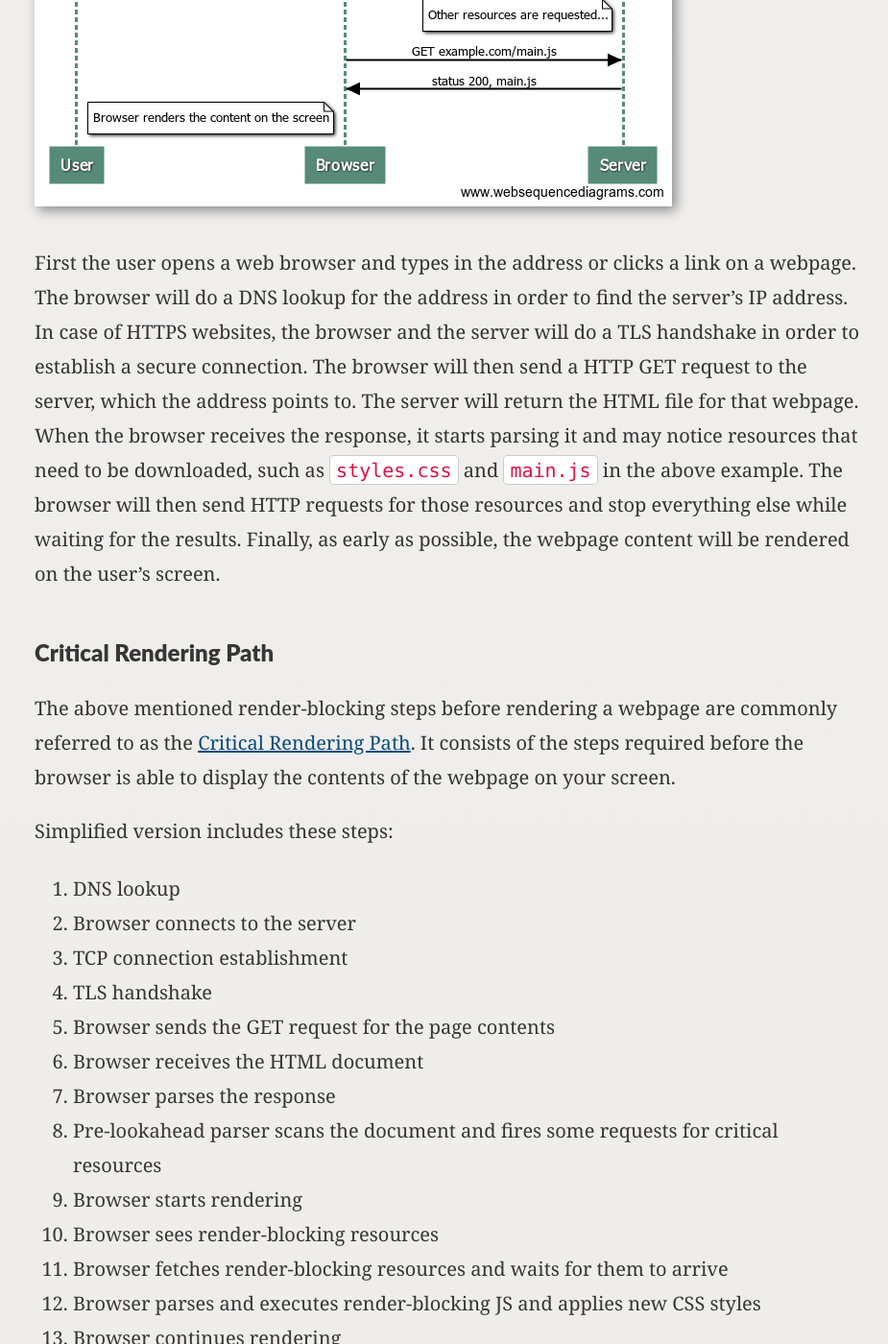
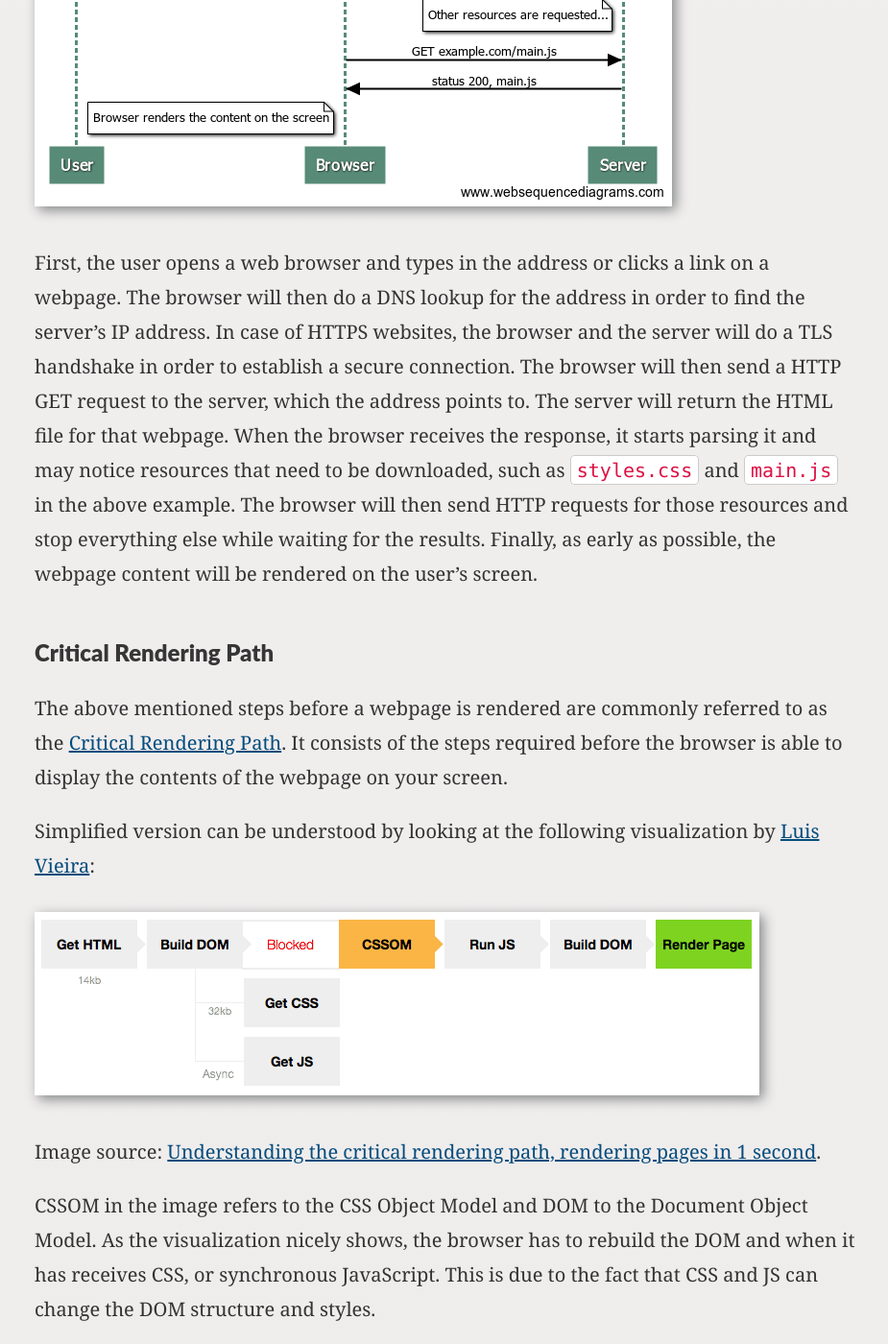
Before and after one commit to olpeh/olpeh.github.io, a Jekyll site: the page built from _posts/2019-02-19-how-i-made-my-blog-blazing-fast.md, in a window 1280 px wide and 1400 px high, scrolled down 2391 px. Shown: the whole window at 96% size, without its empty margins (174-1099 px from the left). Built offline with Jekyll 4.4.1, drawn with Linux system fonts in a browser that asks for light colours; comment, search, counter and statistics services are not loaded; some of the changed text lies outside the part shown.

Commit message:
Fix typos and visualize CRP in order to simplify that chapter

```diff
--- a/_posts/2019-02-19-how-i-made-my-blog-blazing-fast.md
+++ b/_posts/2019-02-19-how-i-made-my-blog-blazing-fast.md
@@ -1,8 +1,8 @@
 ---
-title: 'How I made my blog blazing fast'
+title: 'How I Made My Blog Blazing Fast'
 date: 2019-02-19 00:00:00 Z
 layout: post
-excerpt: 'Have you noticed how fast my website loads? In this blog post I will explain what usually slows down web pages and how I was able to improve the performance of my website.'
+excerpt: 'Have you noticed how fast my website loads? In this blog post, I will explain what usually slows down web pages, and how I was able to improve the performance of my website.'
 author: 'Olavi Haapala'
 author_twitter: '0lpeh'
 image: '/images/08-blazing-fast/bonfire.jpg'
@@ -38,8 +38,8 @@ Only a successful case is covered in this example.
 
 [![The client-server architecture of the web.]({{ "/images/08-blazing-fast/client-server.png" | prepend: site.baseurl }})]({{ "/images/08-blazing-fast/client-server.png" | prepend: site.baseurl }}){:target="\_blank"}
 
-First the user opens a web browser and types in the address or clicks a link on a webpage.
-The browser will do a DNS lookup for the address in order to find the server's IP address.
+First, the user opens a web browser and types in the address or clicks a link on a webpage.
+The browser will then do a DNS lookup for the address in order to find the server's IP address.
 In case of HTTPS websites, the browser and the server will do a TLS handshake in order to establish a secure connection.
 The browser will then send a HTTP GET request to the server, which the address points to.
 The server will return the HTML file for that webpage.
@@ -49,27 +49,19 @@ Finally, as early as possible, the webpage content will be rendered on the user
 
 ### Critical Rendering Path
 
-The above mentioned render-blocking steps before rendering a webpage are commonly referred to as the [Critical Rendering Path](https://developers.google.com/web/fundamentals/performance/critical-rendering-path/){:target="\_blank"}{:rel="noopener"}.
+The above mentioned steps before a webpage is rendered are commonly referred to as the [Critical Rendering Path](https://developers.google.com/web/fundamentals/performance/critical-rendering-path/){:target="\_blank"}{:rel="noopener"}.
 It consists of the steps required before the browser is able to display the contents of the webpage on your screen.
 
-Simplified version includes these steps:
+Simplified version can be understood by looking at the following visualization by [Luis Vieira](https://medium.com/@luisvieira_gmr):
 
-1. DNS lookup
-1. Browser connects to the server
-1. TCP connection establishment
-1. TLS handshake
-1. Browser sends the GET request for the page contents
-1. Browser receives the HTML document
-1. Browser parses the response
-1. Pre-lookahead parser scans the document and fires some requests for critical resources
-1. Browser starts rendering
-1. Browser sees render-blocking resources
-1. Browser fetches render-blocking resources and waits for them to arrive
-1. Browser parses and executes render-blocking JS and applies new CSS styles
-1. Browser continues rendering
-1. Fully rendered webpage
+[![Critical Rendering Path visualized.]({{ "/images/08-blazing-fast/critical-rendering-path.png" | prepend: site.baseurl }})]({{ "/images/08-blazing-fast/critical-rendering-path.png" | prepend: site.baseurl }}){:target="\_blank"}
 
-As you understand, there are a lot of steps required in order to render a webpage.
+Image source: [Understanding the critical rendering path, rendering pages in 1 second](https://medium.com/@luisvieira_gmr/understanding-the-critical-rendering-path-rendering-pages-in-1-second-735c6e45b47a){:target="\_blank"}{:rel="noopener"}.
+
+CSSOM in the image refers to the CSS Object Model and DOM to the Document Object Model.
+As the visualization nicely shows, the browser has to rebuild the DOM and when it has receives CSS, or synchronous JavaScript.
+This is due to the fact that CSS and JS can change the DOM structure and styles.
+
 Browser vendors are doing a great job in optimizing the rendering.
 Pre-lookahead parser quickly scans the document for external resources, and tries to fire the most important requests with high priority.
 Additionally, developers are able to give priority hints to the browser in order to help it prioritize critical resources for improved loading performance.
@@ -110,6 +102,7 @@ Facts contributing to a blazing fast experience on my webpage:
 - Critical CSS is inlined in the HTML, which is a good idea for achieving a fast First Paint experience
   - In my case, all the CSS is inlined
   - The HTML size remains still small: `3.8 KB` GZIPed
+  - Small size is crucial for achieving a fast experience on mobile
 - Optimized and small images using [squoosh.app](https://squoosh.app/){:target="\_blank"}{:rel="noopener"}
   - However, I only optimize the images on the first page, not the additional images that are in the blog posts
   - Should probably automate the process somehow
```
Also changed, not shown: other parts of _posts/2019-02-19-how-i-made-my-blog-blazing-fast.md (+2 -2 lines), images/08-blazing-fast/critical-rendering-path.png (added).
